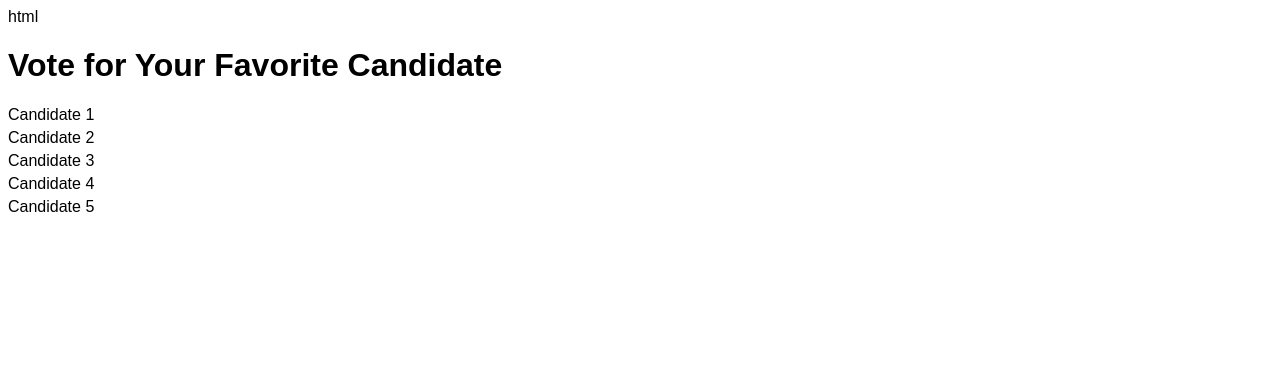
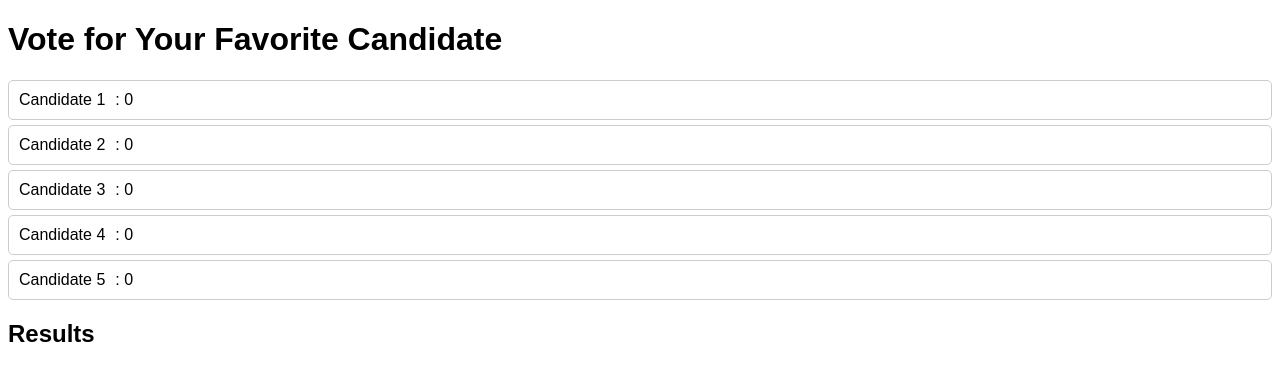
Before and after one commit to AJRDUSA/Dalein, a plain HTML site: page index.html in a window 1280 px wide. Drawn offline with Linux system fonts and the light colour scheme.

Commit message:
Update index.html

```diff
--- a/index.html
+++ b/index.html
@@ -1,41 +1,51 @@
-html
 <!DOCTYPE html>
 <html lang="en">
 <head>
     <meta charset="UTF-8">
     <meta name="viewport" content="width=device-width, initial-scale=1.0">
-    <title>AJRD USA Presidential Candidates</title>
+    <title>AJRD USA Presidential Candidates Voting</title>
     <style>
         body { font-family: Arial, sans-serif; }
-        .candidate { cursor: pointer; margin: 5px 0; }
-        .score { display: none; margin-left: 10px; }
+        .candidate { cursor: pointer; margin: 5px 0; padding: 10px; border: 1px solid #ccc; border-radius: 5px; }
+        .candidate:hover { background-color: #f0f0f0; }
+        .score { margin-left: 10px; }
+        .results { margin-top: 20px; }
     </style>
 </head>
 <body>
     <h1>Vote for Your Favorite Candidate</h1>
     <div id="candidates">
-        <div class="candidate" onclick="toggleScore('candidate1')">
-            Candidate 1<span class="score" id="candidate1">: 10 points</span>
+        <div class="candidate" onclick="vote('candidate1')">
+            Candidate 1<span class="score" id="candidate1-score">: 0</span>
         </div>
-        <div class="candidate" onclick="toggleScore('candidate2')">
-            Candidate 2<span class="score" id="candidate2">: 15 points</span>
+        <div class="candidate" onclick="vote('candidate2')">
+            Candidate 2<span class="score" id="candidate2-score">: 0</span>
         </div>
-        <div class="candidate" onclick="toggleScore('candidate3')">
-            Candidate 3<span class="score" id="candidate3">: 8 points</span>
+        <div class="candidate" onclick="vote('candidate3')">
+            Candidate 3<span class="score" id="candidate3-score">: 0</span>
         </div>
-        <div class="candidate" onclick="toggleScore('candidate4')">
-            Candidate 4<span class="score" id="candidate4">: 20 points</span>
+        <div class="candidate" onclick="vote('candidate4')">
+            Candidate 4<span class="score" id="candidate4-score">: 0</span>
         </div>
-        <div class="candidate" onclick="toggleScore('candidate5')">
-            Candidate 5<span class="score" id="candidate5">: 12 points</span>
+        <div class="candidate" onclick="vote('candidate5')">
+            Candidate 5<span class="score" id="candidate5-score">: 0</span>
         </div>
     </div>
 
+    <div class="results">
+        <h2>Results</h2>
+        <div id="result-display"></div>
+    </div>
+
     <script>
-        function toggleScore(candidateId) {
-            const scoreElement = document.getElementById(candidateId);
-            scoreElement.style.display = scoreElement.style.display === 'none' ? 'inline' : 'none';
-        }
-    </script>
-</body>
-</html>
+        const votes = {
+            candidate1: 0,
+            candidate2: 0,
+            candidate3: 0,
+            candidate4: 0,
+            candidate5: 0
+        };
+
+        function vote(candidate) {
+            votes[candidate]++;
+            document.getElementById(`${candidate}-
```
